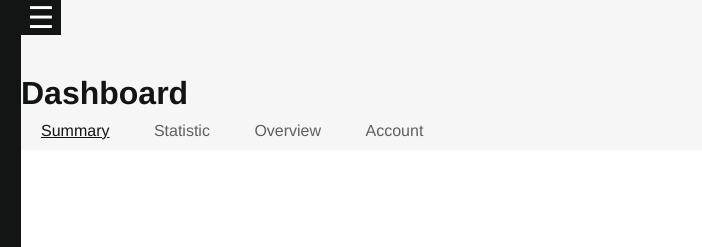
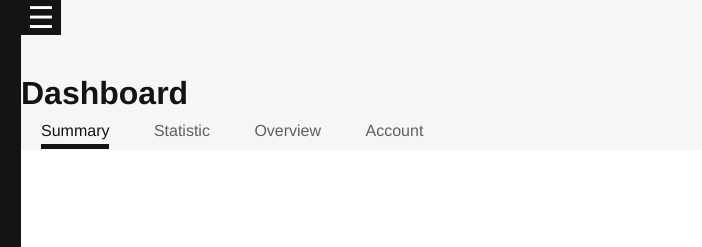
Before and after one commit to Ascecent/firebase-project, a website: page src/views/dashboard.html in a window 1280 px wide. In both pictures the pointer is over the link "Summary". Shown: the top 247 px of the page, 179-881 px from the left. Drawn offline with Linux system fonts and the light colour scheme.

Commit message:
AdaptacionReferenciaAlDashboard2

```diff
--- a/src/scss/dashboard.css
+++ b/src/scss/dashboard.css
@@ -87,7 +87,8 @@
 
 #cuerpo ul li a:hover{
     color: #131414;
-    text-decoration:underline;
+    border-bottom: 5px solid #131414;
+    padding-bottom: 5px;
 }
 
 #cuerpo.active{
```
